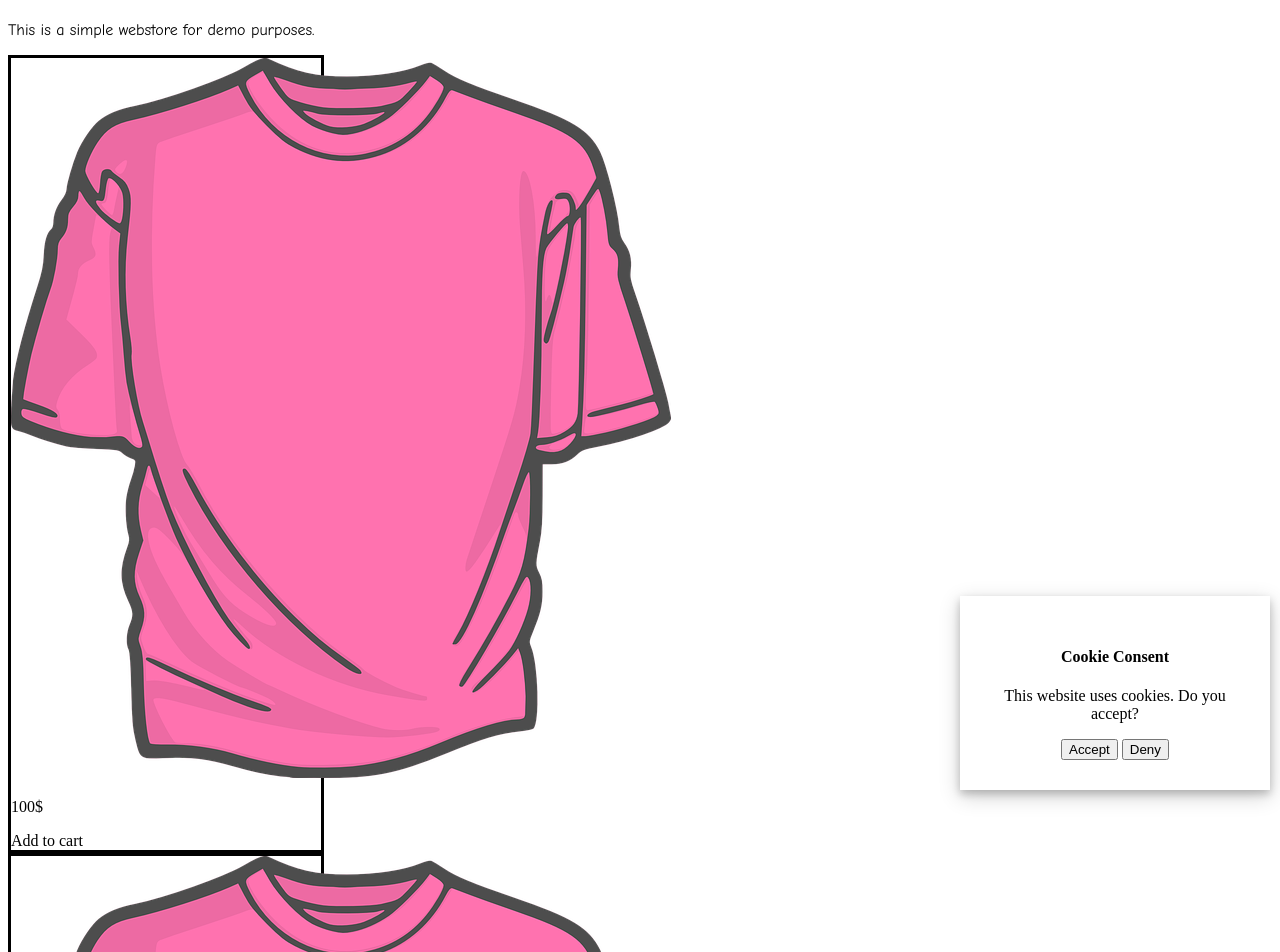
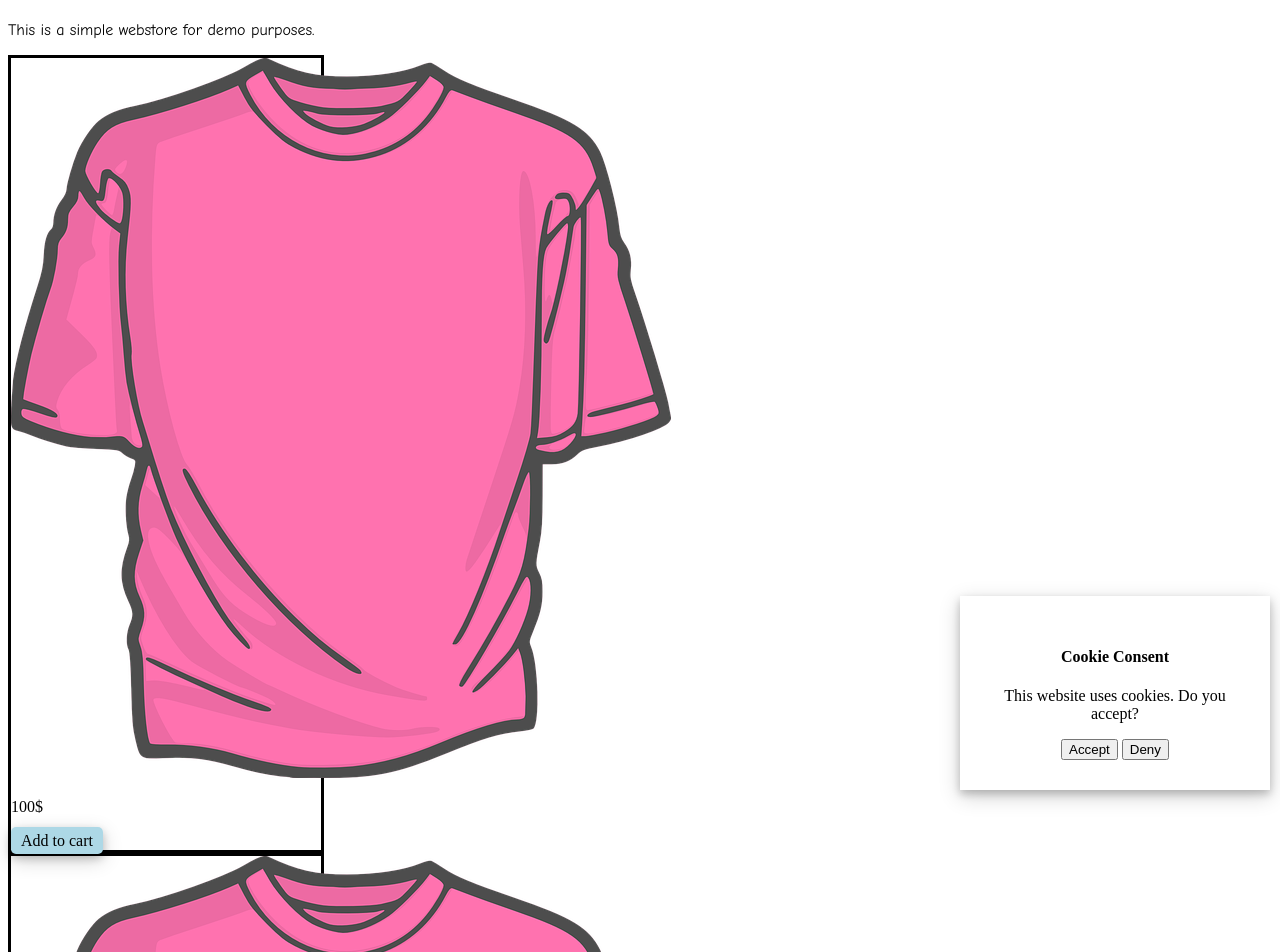
Before and after one commit to elenajuslin/elenajuslin.github.io, a plain HTML site: page index.html in a window 1280 px wide. Shown: the top 952 px of the page. Drawn offline with Linux system fonts and the light colour scheme.

Commit message:
button ulkonäkö changed

```diff
--- a/my-site-css.css
+++ b/my-site-css.css
@@ -19,3 +19,11 @@ div.light-display-right {
     top: 10px;
     right: 10px
   }
+
+  button-1 {
+    padding: 5px 10px 5px 10px;
+    box-shadow: 0 4px 8px 0 rgba(0, 0, 0, 0.2), 0 6px 20px 0 rgba(0, 0, 0, 0.19);
+    text-align: center;
+    border-radius: 5px;
+    background-color: lightblue;
+  }
```
